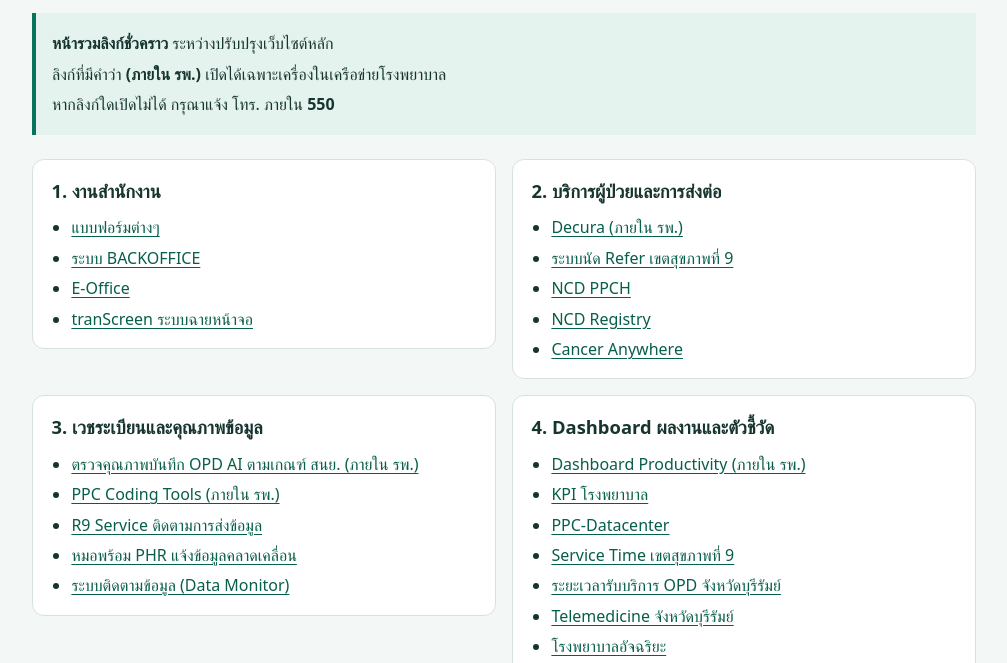
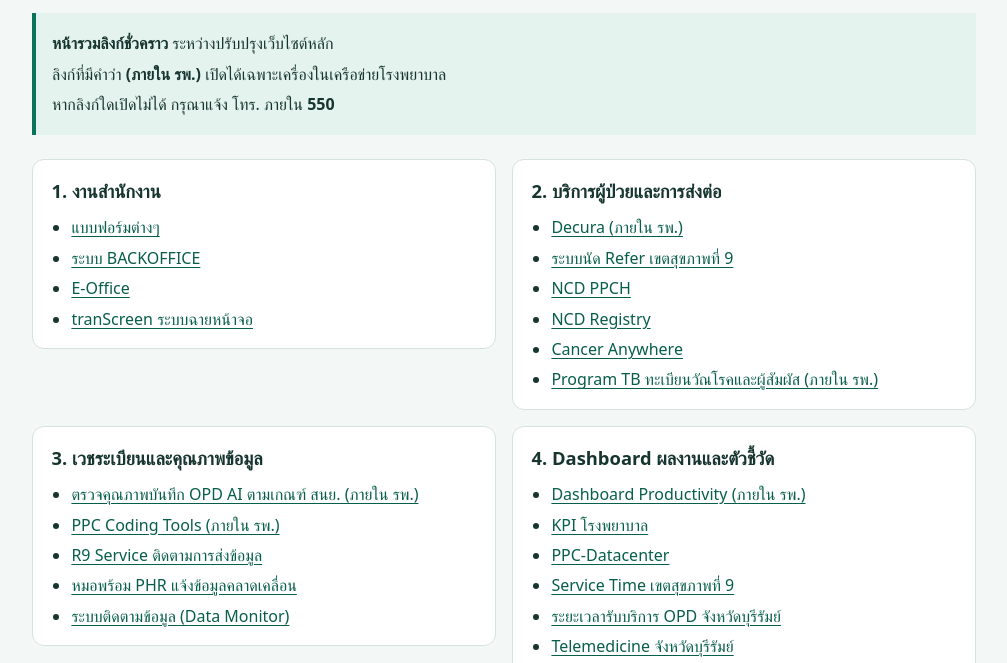
Before and after one commit to Jacob-SSR/link-ppc, a plain HTML site: page index.html in a window 1280 px wide. Shown: the part 137-800 px from the top of the page, without its empty margins (136-1143 px from the left). Drawn offline with Linux system fonts and the light colour scheme.

Commit message:
update link tb

```diff
--- a/index.html
+++ b/index.html
@@ -84,6 +84,7 @@
           <li><a href="https://ncd-ppc.com/login" target="_blank" rel="noopener">NCD PPCH</a></li>
           <li><a href="https://ncd-reg.moph.go.th/dashboard" target="_blank" rel="noopener">NCD Registry</a></li>
           <li><a href="https://khonkaen2.nhso.go.th/mis/cancer/index.php" target="_blank" rel="noopener">Cancer Anywhere</a></li>
+          <li><a href="http://192.168.200.54:3010" target="_blank" rel="noopener">Program TB ทะเบียนวัณโรคและผู้สัมผัส (ภายใน รพ.)</a></li>
         </ul>
       </section>
 
```
